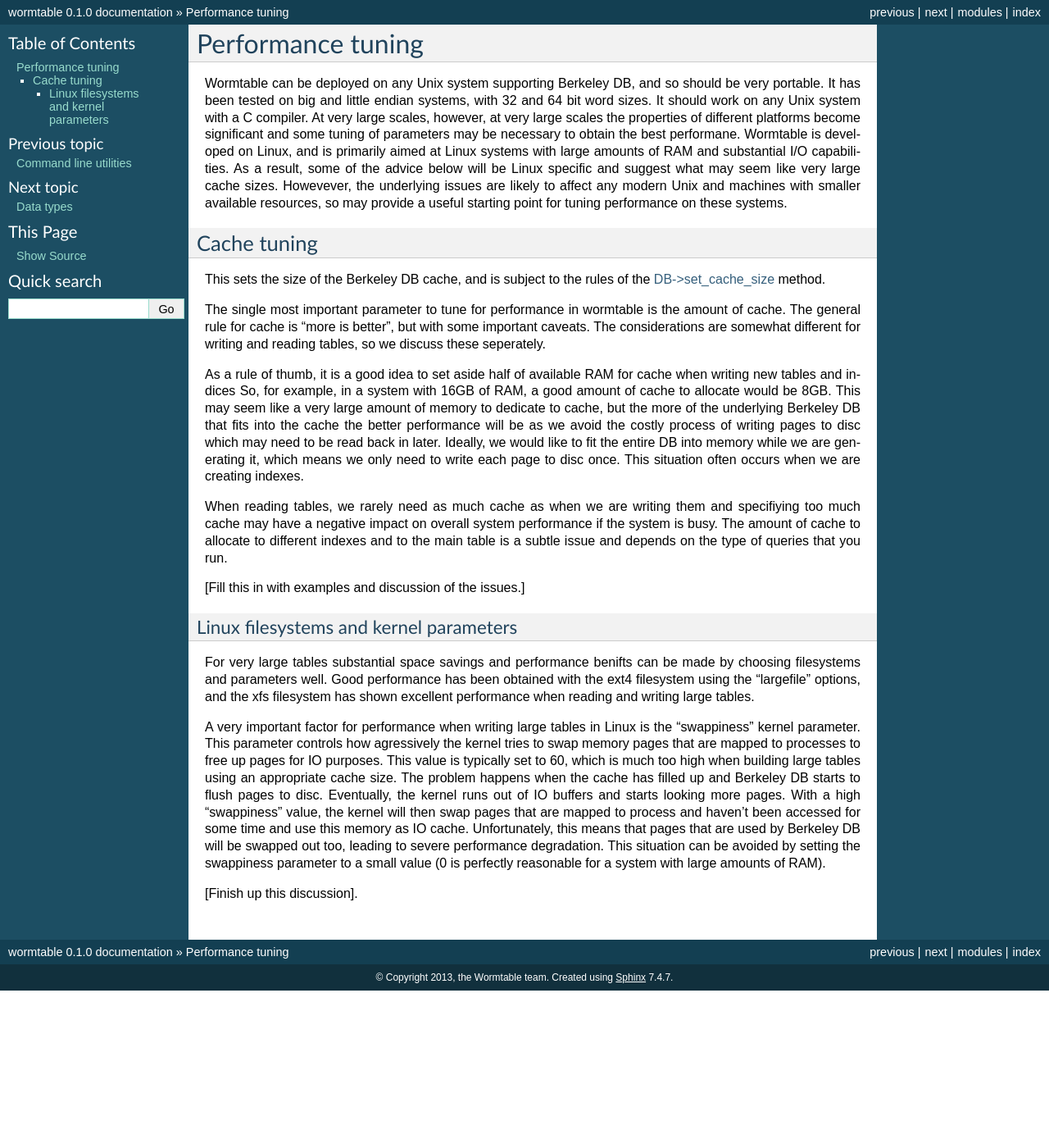
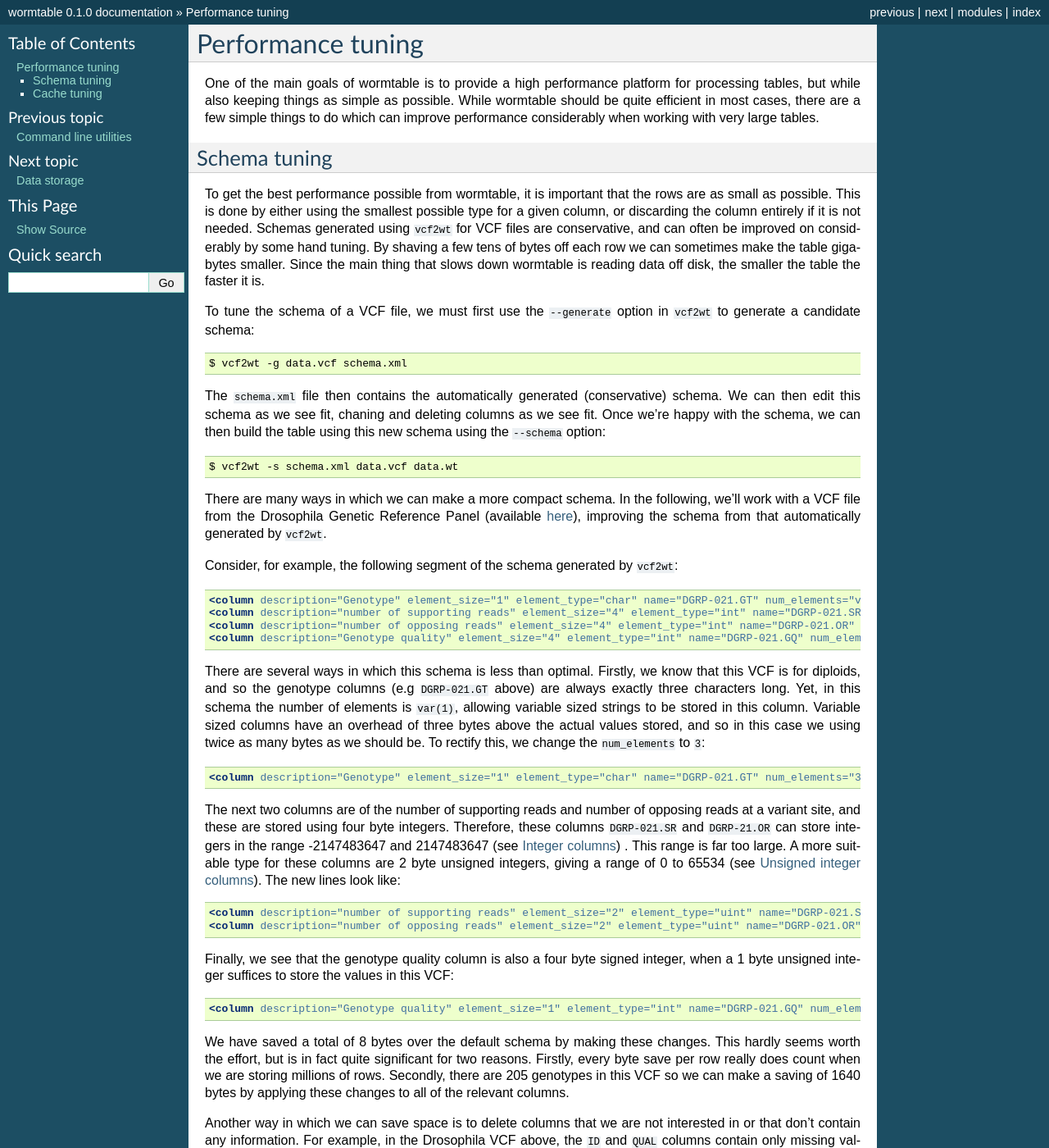
Before and after one commit to wormtable/wormtable, a Sphinx documentation site: the page built from docs/source/performance.rst, in a window 1280 px wide and 1400 px high. Shown: the whole window at 82% size. Built offline with Sphinx 7.4.7, drawn with Linux system fonts in a browser that asks for light colours; formulas are drawn with MathJax 3; some of the changed text lies outside the part shown.

Commit message:
Added schema discussion and editing pass.

```diff
--- /dev/null
+++ b/docs/source/data-storage.rst
@@ -0,0 +1,207 @@
+.. _data-storage-index:
+
+============
+Data storage
+============
+
+:Release: |version|
+:Date: |today|
+
+All data stored in a wormtable is *typed*: individual elements are either integers,
+floating point values or strings of characters. The advantage of this typing system
+is that data is stored in a compact binary format, minimising the space used and
+also allowing us to efficiently retrieve values from the table.
+
+This page describes the type and sizes of data that may be stored in columns,
+as well as some low-level details about this data storage format. While this
+information is not directly relevent to programmers using wormtable, it
+can help to understand the various tradeoffs when choosing a particular
+type or choosing a variable versus a fixed length column.
+
+---------------
+Column types
+---------------
+
+The fundamental storage units of wormtable are *rows* and *columns*,
+similar to relational databases. A row is split into a fixed number of
+columns, and within a column we store some number of *elements* of a
+fixed *type* and size. The size of the elements determines the range
+of the values that can be stored in a column; for example, an unsigned
+integer column with element size 1 can store values from 0 up to
+254 only.
+
+The number of elements that is stored in a column is
+either fixed or variable. In a column with a fixed number of elements,
+space is reserved for all of these elements, and so the total space used
+by that column is always *num_elements* * *element_size*.
+In variable length columns, we can store
+from 0 to 255 elements.
+
+.. _int-types-index:
+
+***************
+Integer columns
+***************
+
+Integer columns with an element size :math:`n`  are :math:`n` byte signed
+integers. They can store values in the range :math:`-2^{8n - 1} + 1 \leq x
+\leq 2^{8n - 1} - 1`. Element sizes of :math:`1` up to :math:`8` are supported.
+
+============    ====================    ===================
+Element size    Min                     Max
+============    ====================    ===================
+1               -127                    127
+2               -32767                  32767
+3               -8388607                8388607
+4               -2147483647             2147483647
+5               -549755813887           549755813887
+6               -140737488355327        140737488355327
+7               -36028797018963967      36028797018963967
+8               -9223372036854775807    9223372036854775807
+============    ====================    ===================
+
+.. _uint-types-index:
+
+************************
+Unsigned integer columns
+************************
+Unsigned integer columns with an element size :math:`n`  are :math:`n` byte
+unsigned integers. They can store values in the range :math:`0 \leq x
+\leq 2^{8n} - 2`. Element sizes of :math:`1` up to :math:`8` are supported.
+
+============    ====    ===================
+Element size    Min     Max
+============    ====    ===================
+1               0       254
+2               0       65534
+3               0       16777214
+4               0       4294967294
+5               0       1099511627774
+6               0       281474976710654
+7               0       72057594037927934
+8               0       18446744073709551614
+============    ====    ===================
+
+
+.. _float-types-index:
+
+**********************
+Floating point columns
+**********************
+Floating point columns represent real numbers using the
+`IEEE floating point <https://en.wikipedia.org/wiki/IEEE_floating_point>`_
+format. Currently, :math:`4` and :math:`8` byte floating point values
+are supported, corresponding to IEEE single and double precision values,
+respectively.
+
+============    =======      ===================
+Element size    C type       Details
+============    =======      ===================
+4               float        `float 32 <https://en.wikipedia.org/wiki/Single_precision_floating-point_format>`_
+8               double       `float 64 <https://en.wikipedia.org/wiki/Double_precision_floating-point_format>`_
+============    =======      ===================
+
+*****************
+Character columns
+*****************
+
+Character columns store strings of bytes, and are treated in a slightly different way to the numeric
+columns seen above. For a character column, the `element_size` must be equal to 1, since
+only one-byte character sets are supported. A fixed size of column `num_elements` elements can
+therefore store strings of length up to `num_elements`. Variable length `char` columns
+can store strings of length 0 to 255 bytes.
+
+
+----------
+Row format
+----------
+
+While the low-level details of the binary format used by wormtable are
+not of interest to the average programmer, it may be
+useful to have a basic understanding of the low-level format when
+tuning for performance.
+
+***********
+Row storage
+***********
+
+Rows hold data from a fixed number of predefined columns, which are together referred
+to as a **schema**. A table must have at least two columns, and the first column
+must be an unsigned integer column called ``row_id``. This first column contains
+the key used by Berkeley DB to store and retrieve rows. The values stored in this column
+correspond to the zero-based row index, and they are automatically set by wormtable
+when a new row is appended to a table.
+
+The schema is defined using an XML format, which describes the names, types, sizes and
+relative positions of the columns in a table.
+Suppose we had the following wormtable schema, describing the first three columns of a
+VCF file.
+
+.. code-block:: xml
+
+    <?xml version="1.0" ?>
+    <schema version="0.1">
+      <columns>
+        <column name="row_id" element_size="5" element_type="uint" num_elements="1" description=""/>
+        <column name="CHROM" element_size="1" element_type="char" num_elements="var(1)" description=""/>
+        <column name="POS" element_size="5" element_type="uint" num_elements="1" description=""/>
+      </columns>
+    </schema>
+
+In this schema, we have the mandatory ``row_id`` unsigned integer column, a ``CHROM`` column
+which holds variable length character data, and a ``POS`` column, which also stores
+five byte unsigned integers. When they are stored on disc, rows from this schema look
+something like this:
+
+.. image::  ../images/row-format.png
+   :align: center
+   :alt: The low-level row storage format
+   :width: 15cm
+
+Rows are divided into two regions: the **fixed** region and the **variable** region.
+The fixed region occupies the first part of the row, and each column occupies
+a fixed number of bytes within the fixed region. For columns with a fixed number
+of elements, the number of bytes they occupy in the
+fixed region is ``num_elements * element_size``; this is where the data for this
+column is stored. Columns with a *variable* number of elements do not
+store their data within the fixed region; instead, they store the **address**
+and **number** of elements that are stored in this particular row. Addresses
+then point to the variable region, which is filled sequentially as values are
+assigned to columns within the row.
+
+In the example above, ``row_id`` and ``POS`` are both unsigned integers with
+an ``element_size`` of 5 and ``num_elements`` equal to 1, and so they both
+occupy exactly 5 bytes within the fixed region (and never use the variable
+region). The ``CHROM`` column on the other hand has an ``element_size`` of
+1 byte (as each element is a single character), and has ``num_elements``
+equal to ``var(1)``. This means that it is a variable length column
+in which one byte is reserved to store the number of elements
+stored in the variable region, starting at the address stored in the
+fixed region.
+
+Therefore, variable length columns are assigned three bytes in the fixed
+region; the first two hold the address where the elements for this column
+start, and the third byte holds the number of elements stored. This
+format defines the fundamental limits of wormtable's row format: since
+we have two bytes to describe addresses, rows are a maximum of 64K long.
+Similarly, since we have one byte to hold the number of elements in a
+variable length column, we store a maximum of 255 elements within
+a variable length column.
+
+**************
+Column storage
+**************
+
+Values are stored in columns in a portable binary format. This binary format is
+very close to the native representation and can be converted into native
+types with very little overhead. The packed representation differs between
+the element types, but there are two overriding requirements that apply to all
+columns:
+
+1) Missing values must be equal to 0 in the packed format;
+
+2) Packed values must sort in the same order as the unpacked values.
+
+The second requirement is particularly important, as this ensures that
+indexes can be constructed by Berkeley DB without requiring a custom
+ordering function.
--- a/docs/source/data-types.rst
+++ /dev/null
@@ -1,103 +0,0 @@
-.. _data-types-index:
-
-==========
-Data types
-==========
-
-:Release: |version|
-:Date: |today|
-
-All data stored in a wormtable is *typed*: individual elements are either integers,
-floating point values or strings of characters. The advantage of this typing system
-is that data is stored in a compact binary format, minimising the space used and
-also allowing us to efficiently retrieve values from the table.
-
-
----------------
-Columns
----------------
-
-The fundamental storage units of wormtable are *rows* and *columns*,
-similar to relational databases. A row is split into a fixed number of
-columns, and within a column we store some number of *elements* of a
-fixed *type* and size. The size of the elements determines the range
-of the values that can be stored in a column; for example, an unsigned
-integer column with element size 1 can store values from 0 up to
-254 only.
-
-The number of elements that is stored in a column is
-either fixed or variable. In a column with a fixed number of elements,
-space is reserved for all of these elements, and so the total space used
-by that column is always *num_elements* * *element_size*.
-In variable length columns, we can store
-from 0 to 255 elements.
-
----------------
-Integer columns
----------------
-
-Integer columns with an element size :math:`n`  are :math:`n` byte signed
-integers. They can store values in the range :math:`-2^{8n - 1} + 1 \leq x
-\leq 2^{8n - 1} - 1`. Element sizes of :math:`1` up to :math:`8` are supported.
-
-============    ====================    ===================
-Element size    Min                     Max
-============    ====================    ===================
-1               -127                    127
-2               -32767                  32767
-3               -8388607                8388607
-4               -2147483647             2147483647
-5               -549755813887           549755813887
-6               -140737488355327        140737488355327
-7               -36028797018963967      36028797018963967
-8               -9223372036854775807    9223372036854775807
-============    ====================    ===================
-
-
-------------------------
-Unsigned integer columns
-------------------------
-Unsigned integer columns with an element size :math:`n`  are :math:`n` byte
-unsigned integers. They can store values in the range :math:`0 \leq x
-\leq 2^{8n} - 2`. Element sizes of :math:`1` up to :math:`8` are supported.
-
-============    ====    ===================
-Element size    Min     Max
-============    ====    ===================
-1               0       254
-2               0       65534
-3               0       16777214
-4               0       4294967294
-5               0       1099511627774
-6               0       281474976710654
-7               0       72057594037927934
-8               0       18446744073709551614
-============    ====    ===================
-
-
-
-----------------------
-Floating point columns
-----------------------
-Floating point columns represent real numbers using the
-`IEEE floating point <https://en.wikipedia.org/wiki/IEEE_floating_point>`_
-format. Currently, :math:`4` and :math:`8` byte floating point values
-are supported, corresponding to IEEE single and double precision values,
-respectively.
-
-============    =======      ===================
-Element size    C type       Details
-============    =======      ===================
-4               float        `float 32 <https://en.wikipedia.org/wiki/Single_precision_floating-point_format>`_
-8               double       `float 64 <https://en.wikipedia.org/wiki/Double_precision_floating-point_format>`_
-============    =======      ===================
-
------------------
-Character columns
------------------
-
-Character columns store strings of bytes, and are treated in a slightly different way to the numeric
-columns seen above. For a character column, the `element_size` must be equal to 1, since
-only one-byte character sets are supported. A fixed size of column `num_elements` elements can
-therefore store strings of length up to `num_elements`. Variable length `char` columns
-can store strings of length 0 to 255 bytes.
--- a/docs/source/index.rst
+++ b/docs/source/index.rst
@@ -16,8 +16,7 @@ Welcome! This is the documentation for Wormtable 0.1.
     api
     utilities
     performance
-    data-types
-    row-format
+    data-storage
 
 Indices and tables
 ==================
--- a/docs/source/performance.rst
+++ b/docs/source/performance.rst
@@ -1,20 +1,109 @@
 ==========================
 Performance tuning
 ==========================
-Wormtable can be deployed on any Unix system supporting Berkeley DB, and
-so should be very portable. It has been tested on big and little endian
-systems, with 32 and 64 bit word sizes. It should work on any
-Unix system with a C compiler. At very large scales, however, at very
-large scales the properties of different platforms become significant
-and some tuning of parameters may be necessary to obtain the best
-performane. Wormtable is developed on Linux, and is primarily
-aimed at Linux systems with large amounts of RAM and substantial
-I/O capabilities. As a result, some of the advice below will be
-Linux specific and suggest what may seem like very large cache
-sizes.  Howevever, the underlying issues
-are likely to affect any modern Unix and machines with
-smaller available resources, so may provide a useful
-starting point for tuning performance on these systems.
+
+One of the main goals of wormtable is to
+provide a high performance platform for processing tables,
+but while also keeping things as simple as possible.
+While wormtable should be quite efficient
+in most cases, there are a few simple things to do which can
+improve performance considerably when working with very large
+tables.
+
+-------------
+Schema tuning
+-------------
+
+To get the best performance possible from wormtable, it is important that
+the rows are as small as possible. This is done by either using the smallest
+possible type for a given column, or discarding the column entirely if
+it is not needed. Schemas generated using ``vcf2wt`` for VCF files are
+conservative, and can often be improved on considerably by some hand tuning. By
+shaving a few tens of bytes off each row we can sometimes make the table
+gigabytes smaller. Since the main thing that slows down wormtable is
+reading data off disk, the smaller the table the faster it is.
+
+
+To tune the schema of a VCF file, we must first use the ``--generate`` option in
+``vcf2wt`` to generate a candidate schema::
+
+    $ vcf2wt -g data.vcf schema.xml
+
+The ``schema.xml`` file then contains the automatically generated (conservative)
+schema. We can then edit this schema as we see fit, chaning and deleting columns
+as we see fit. Once we're happy with the schema, we can then build the table
+using this new schema using the ``--schema`` option::
+
+    $ vcf2wt -s schema.xml data.vcf data.wt
+
+There are many ways in which we can make a more compact schema.
+In the following, we'll work with a
+VCF file  from the Drosophila Genetic Reference Panel (available
+`here <ftp://ftp.hgsc.bcm.edu/DGRP/freeze2_Feb_2013/vcf_files/freeze2.vcf.gz>`_),
+improving the schema from that automatically generated by ``vcf2wt``.
+
+Consider,
+for example, the following segment of the schema generated by
+``vcf2wt``:
+
+.. code-block:: xml
+
+    <column description="Genotype" element_size="1" element_type="char" name="DGRP-021.GT" num_elements="var(1)"/>
+    <column description="number of supporting reads" element_size="4" element_type="int" name="DGRP-021.SR" num_elements="1"/>
+    <column description="number of opposing reads" element_size="4" element_type="int" name="DGRP-021.OR" num_elements="1"/>
+    <column description="Genotype quality" element_size="4" element_type="int" name="DGRP-021.GQ" num_elements="1"/>
+
+There are several ways in which this schema is less than optimal. Firstly, we know that
+this VCF is for diploids, and so the genotype columns (e.g ``DGRP-021.GT`` above)
+are always exactly three characters long. Yet, in this schema the number of
+elements is ``var(1)``, allowing variable sized strings to be stored in this column. Variable
+sized columns have an overhead of three bytes above the actual values stored,
+and so in this case we using twice as many bytes as we should be. To rectify this,
+we change the ``num_elements`` to ``3``:
+
+.. code-block:: xml
+
+    <column description="Genotype" element_size="1" element_type="char" name="DGRP-021.GT" num_elements="3"/>
+
+The next two columns are of the number of supporting reads and number of opposing reads
+at a variant site, and these are stored using four byte integers. Therefore, these
+columns ``DGRP-021.SR`` and ``DGRP-21.OR`` can store integers in the range
+-2147483647 and 2147483647
+(see  :ref:`int-types-index`)
+. This range is far too large. A more suitable type for
+these columns are 2 byte unsigned integers, giving a range of
+0 to 65534 (see  :ref:`uint-types-index`). The new lines look like:
+
+.. code-block:: xml
+
+    <column description="number of supporting reads" element_size="2" element_type="uint" name="DGRP-021.SR" num_elements="1"/>
+    <column description="number of opposing reads" element_size="2" element_type="uint" name="DGRP-021.OR" num_elements="1"/>
+
+Finally, we see that the genotype quality column is also a four byte signed integer, when a 1 byte unsigned
+integer suffices to store the values in this VCF:
+
+.. code-block:: xml
+
+    <column description="Genotype quality" element_size="1" element_type="int" name="DGRP-021.GQ" num_elements="1"/>
+
+We have saved a total of 8 bytes over the default schema by making these
+changes. This hardly seems worth the effort, but is in fact quite significant
+for two reasons. Firstly, every byte save per row really does count when we
+are storing millions of rows. Secondly, there are 205 genotypes in this VCF
+so we can make a saving of 1640 bytes by applying these changes to all
+of the relevant columns.
+
+Another way in which we can save space is to delete columns that we are not interested
+in or that don't contain any information. For example, in the Drosophila VCF above,
+the ``ID`` and ``QUAL`` columns contain only missing values, and the ``FILTER``
+column only contains only ``PASS``. We can simply delete these columns from the
+schema, to save another 14 bytes per row.
+
+This tweaking makes a considerable difference.
+This VCF 2.8 gigs compressed, and  15 gigs uncompressed.
+
+.. warning:: It is very important that rows are less than approximately 16K. Over this
+   threshold, performance degrades considerably.
 
 .. _performance-cache:
 
@@ -22,23 +111,16 @@ starting point for tuning performance on these systems.
 Cache tuning
 ------------
 
-This sets the
-size of the Berkeley DB cache, and is subject to the rules of
-the `DB->set_cache_size
-<http://docs.oracle.com/cd/E17276_01/html/api_reference/C/dbset_cachesize.html>`_
-method.
-
-
-
-The single most important parameter to tune for performance in wormtable
-is the amount of cache. The general rule for cache is "more is
-better", but with some important caveats. The considerations are
-somewhat different for writing and reading tables, so we discuss
-these seperately.
+It is very important to provide a large cache when creating a
+new table or index. The cache size in wormtable roughly controls
+the amount of the table that is stored in memory. This
+is one of the advanced features offered by Berkeley DB,
+and greatly reduces the amount of time required to write
+large tables.
 
 As a rule of thumb, it
 is a good idea to set aside half of available RAM for cache
-when writing new tables and indices
+when writing new tables.
 So, for example, in a system with 16GB of RAM, a good amount of
 cache to allocate would be 8GB. This may seem like a very large
 amount of memory to dedicate to cache, but the more of the
@@ -48,42 +130,24 @@ pages to disc which may need to be read back in later.
 Ideally, we would like to fit the entire DB into memory
 while we are generating it, which means we only need to
 write each page to disc once.
-This situation often occurs when we are creating indexes.
+
+It is also important to allocate a large cache then creating a new
+index, although we rarely need as much as when creating a table.
+Most of the time the entire index will fit comfortably in
+RAM, which makes writing the index much faster. The cache
+size specified is the *maximum* amount to use, and so
+if the index will fit into less memory than we have allocated
+for cache, the remaining memory will not be used.
 
 When reading tables, we rarely need as much cache as when
-we are writing them and specifiying too much cache may
-have a negative impact on overall system performance
-if the system is busy. The amount of cache to allocate
+we are writing them  The amount of cache to allocate
 to different indexes and to the main table is a subtle issue
-and depends on the type of queries that you run.
+and depends very much on the workload. Generally,
+for a linear scan of a table very little cache is
+required. However, in situations where we are iterating
+over rows that are not in table order using an index,
+it can be helpful to have a large cache.
 
-[Fill this in with examples and discussion of the issues.]
-
-Linux filesystems and kernel parameters
----------------------------------------
-For very large tables substantial space savings and performance
-benifts can be made by choosing filesystems and parameters
-well. Good performance has been obtained with the ext4 filesystem
-using the "largefile" options, and the xfs filesystem has
-shown excellent performance when reading and writing large
-tables.
-
-A very important factor for performance when writing large
-tables in Linux is the "swappiness" kernel parameter. This parameter
-controls how agressively the kernel tries to swap memory pages
-that are mapped to processes to free up pages for IO purposes.
-This value is typically set to 60, which is much too high when
-building large tables using an appropriate cache size. The
-problem happens when the cache has filled up and Berkeley DB
-starts to flush pages to disc. Eventually, the kernel runs out
-of IO buffers and starts looking more pages. With a high
-"swappiness" value, the kernel will then swap pages that are
-mapped to process and haven't been accessed for some time and
-use this memory as IO cache. Unfortunately, this means that
-pages that are used by Berkeley DB will be swapped out too,
-leading to severe performance degradation. This situation
-can be avoided by setting the swappiness parameter to a
-small value (0 is perfectly reasonable for a system with
-large amounts of RAM).
-
-[Finish up this discussion].
+For further information, see the discussion on setting cache
+sizes for
+`Berkeley DB <http://docs.oracle.com/cd/E17076_02/html/programmer_reference/general_am_conf.html#am_conf_cachesize>`_.
```
Also changed, not shown: docs/source/introduction.rst (+24 -4 lines), docs/source/row-format.rst (deleted, +0 -102 lines).
